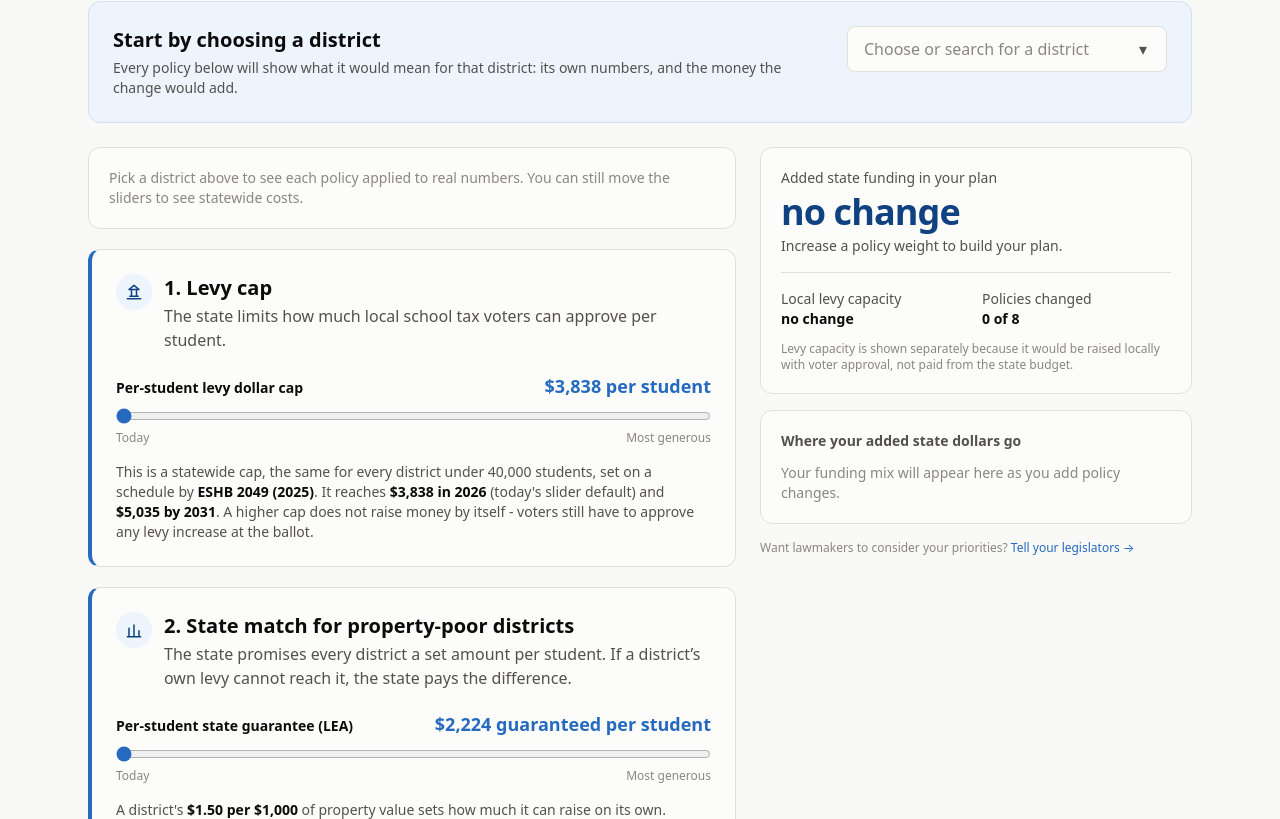
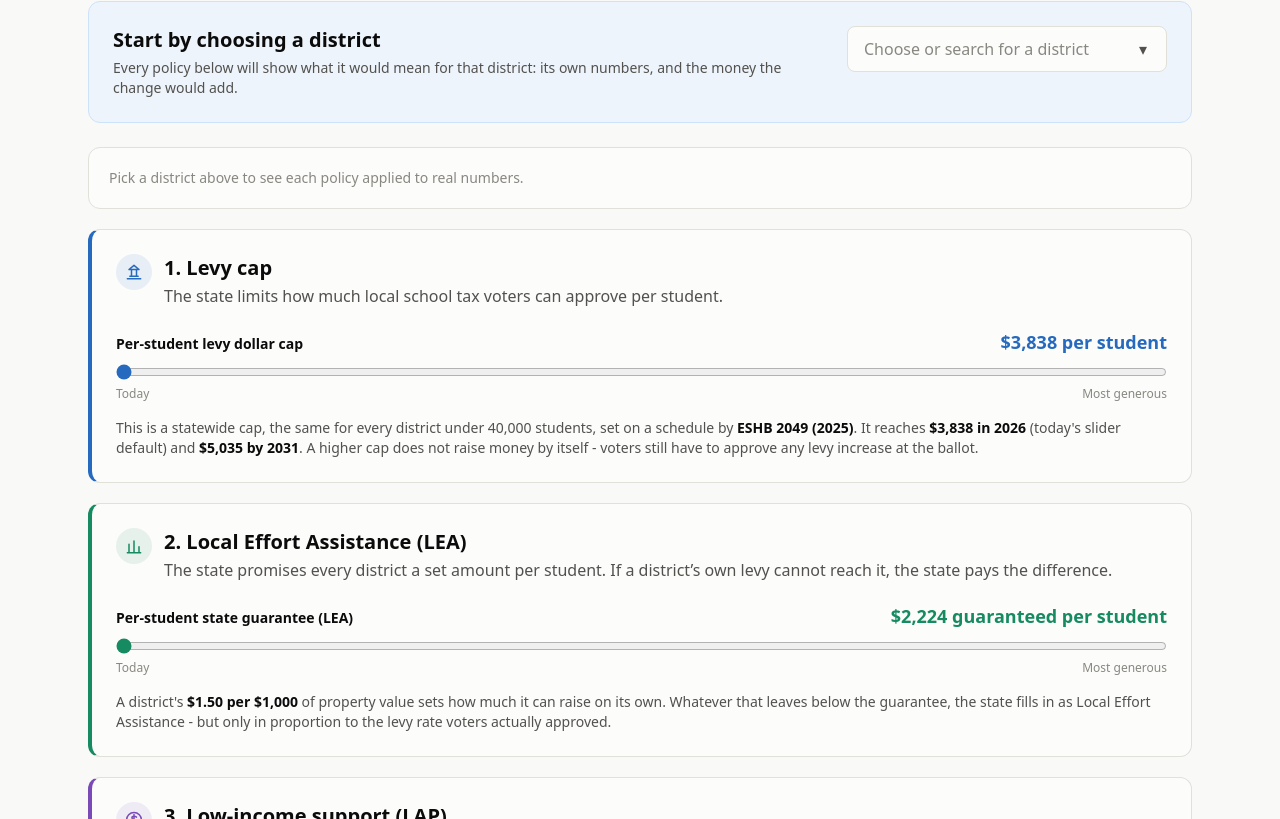
Before and after one commit to kwasant7/wa-school-funding-explorer, a Next.js app: page /simulator in a window 1280 px wide. Shown: the part 561-1380 px from the top of the page. Built offline with nearby package versions, Linux system fonts and the light colour scheme.

Commit message:
Refine policy simulator layout

```diff
--- a/src/components/Simulator.tsx
+++ b/src/components/Simulator.tsx
@@ -35,29 +35,10 @@ function leaFor(district: LevyDistrict, threshold: number) {
 }
 
 /** Statewide LEA cost at a given threshold, summed from real district data. */
-function statewideLea(threshold: number) {
-  let total = 0;
-  for (const d of Object.values(LEVY_DISTRICTS)) total += leaFor(d, threshold).payable;
-  return total;
-}
-
 /** A district's maximum enrichment levy authority: lesser of rate and per-pupil cap. */
 function levyAuthority(district: LevyDistrict, rate: number, perPupil: number) {
   return Math.min((rate * district.av) / 1000, perPupil * district.enrollment);
 }
-
-function statewideLevyAuthority(rate: number, perPupil: number) {
-  let total = 0;
-  for (const d of Object.values(LEVY_DISTRICTS))
-    total += levyAuthority(d, rate, perPupil);
-  return total;
-}
-
-const BASELINE_LEA_TOTAL = statewideLea(LEA.leaThresholdPerPupil);
-const BASELINE_LEVY_AUTHORITY = statewideLevyAuthority(
-  LEA.maxLevyRate,
-  LEA.maxLevyPerPupil
-);
 
 /** districts.json record joined with its levy/LEA inputs. */
 type DistrictRecord = (typeof data.districts)[number];
@@ -137,31 +118,6 @@ function leverImpactFor(
 }
 
 const STUDENTS = data.statewide.enrollment;
-const FUNDING_FTE = data.statewide.fundingEnrollment;
-const STATE_SHARE = data.statewide.revenues.state;
-const LOCAL_REVENUE = data.statewide.revenues.local;
-
-const LOW_INCOME_STUDENTS = data.districts.reduce(
-  (sum, district) => sum + district.demo.lowIncome,
-  0
-);
-const ELL_STUDENTS = data.districts.reduce(
-  (sum, district) => sum + district.demo.ell,
-  0
-);
-const SPED_STUDENTS = data.districts.reduce(
-  (sum, district) => sum + district.demo.sped,
-  0
-);
-const HIGH_POVERTY_LOW_INCOME_STUDENTS = data.districts.reduce(
-  (sum, district) =>
-    district.enrollment > 0 &&
-    district.demo.lowIncome / district.enrollment >= 0.6
-      ? sum + district.demo.lowIncome
-      : sum,
-  0
-);
-
 const BASELINE_LAP_PER_STUDENT = 1_500;
 const BASELINE_ELL_PER_STUDENT = 1_800;
 const BASELINE_SPED_ALLOCATION = 12_000;
@@ -172,6 +128,7 @@ const LEVERS = [
     id: 'levyPerPupil',
     group: 'Local levies and state match',
     icon: 'levy',
+    color: '#256abf',
     label: 'Levy cap',
     sliderLabel: 'Per-student levy dollar cap',
     description:
@@ -199,7 +156,8 @@ const LEVERS = [
     id: 'leaThreshold',
     group: 'Local levies and state match',
     icon: 'lea',
-    label: 'State match for property-poor districts',
+    color: '#168a61',
+    label: 'Local Effort Assistance (LEA)',
     sliderLabel: 'Per-student state guarantee (LEA)',
     description:
       'The state promises every district a set amount per student. If a district’s own levy cannot reach it, the state pays the difference.',
@@ -225,6 +183,7 @@ const LEVERS = [
     id: 'lowIncomeWeight',
     group: 'Student needs',
     icon: 'lowIncome',
+    color: '#7a4bb7',
     label: 'Low-income support (LAP)',
     sliderLabel: 'LAP dollars per low-income student',
     description: 'Extra help for students from low-income families.',
@@ -247,37 +206,10 @@ const LEVERS = [
     unit: 'per student',
   },
   {
-    id: 'povertyBonus',
-    group: 'Student needs',
-    icon: 'poverty',
-    label: 'High-poverty school bonus',
-    sliderLabel: 'Bonus per student in high-poverty districts',
-    description:
-      'Extra money for schools where most students are low-income.',
-    note: (
-      <>
-        Washington does not currently pay a concentration bonus. This models one:
-        extra dollars only where at least{' '}
-        <strong className="text-ink">60% of students are low-income</strong>,
-        on the theory that concentrated poverty costs more to address than the
-        same number of students spread across a wealthier district.
-      </>
-    ),
-    impactKey: 'poverty',
-    baseline: 0,
-    min: 0,
-    max: 3_000,
-    step: 100,
-    effect: (value: number) =>
-      value === 0
-        ? 'No bonus today'
-        : `+$${fmtInt(value)} per student in high-poverty districts`,
-    unit: 'per student',
-  },
-  {
     id: 'ellWeight',
     group: 'Student needs',
     icon: 'ell',
+    color: '#009978',
     label: 'English learner support',
     sliderLabel: 'Dollars per English learner',
     description: 'Language help for students learning English.',
@@ -301,6 +233,7 @@ const LEVERS = [
     id: 'spedMultiplier',
     group: 'Student needs',
     icon: 'sped',
+    color: '#d15f78',
     label: 'Special education',
     sliderLabel: 'Special education excess-cost multiplier',
     description: 'Services for students with disabilities.',
@@ -327,7 +260,8 @@ const LEVERS = [
     id: 'msoc',
     group: 'School operations',
     icon: 'msoc',
-    label: 'Supplies & operating costs',
+    color: '#bd7600',
+    label: 'Materials, Supplies, & Operating Costs (MSOC)',
     sliderLabel: 'MSOC dollars per student',
     description: 'Curriculum, technology, utilities, and insurance.',
     note: (
@@ -349,6 +283,7 @@ const LEVERS = [
     id: 'transportation',
     group: 'School operations',
     icon: 'transportation',
+    color: '#9a6a39',
     label: 'Student transportation',
     sliderLabel: 'Transportation funding level',
     description: 'Buses, drivers, fuel, and required routes.',
@@ -368,6 +303,35 @@ const LEVERS = [
     effect: (value: number) =>
       `${fmtMoney(BASELINE_TRANSPORTATION * (value / 100))} statewide`,
     unit: 'statewide',
+  },
+  {
+    id: 'povertyBonus',
+    group: 'Student needs',
+    icon: 'poverty',
+    color: '#7257c7',
+    label: 'High-poverty school bonus',
+    sliderLabel: 'Bonus per student in high-poverty districts',
+    description:
+      'Extra money for schools where most students are low-income.',
+    note: (
+      <>
+        Washington does not currently pay a concentration bonus. This models one:
+        extra dollars only where at least{' '}
+        <strong className="text-ink">60% of students are low-income</strong>,
+        on the theory that concentrated poverty costs more to address than the
+        same number of students spread across a wealthier district.
+      </>
+    ),
+    impactKey: 'poverty',
+    baseline: 0,
+    min: 0,
+    max: 3_000,
+    step: 100,
+    effect: (value: number) =>
+      value === 0
+        ? 'No bonus today'
+        : `+$${fmtInt(value)} per student in high-poverty districts`,
+    unit: 'per student',
   },
 ] as const;
 
@@ -564,18 +528,21 @@ function LeverBar({
   if (lever.id === 'leaThreshold' && levy) {
     const now = leaFor(levy, LEA.leaThresholdPerPupil);
     const plan = leaFor(levy, values.leaThreshold);
-    const scale = Math.max(values.leaThreshold, now.capacityPerPupil) * 1.08;
+    // Keep the same scale across settings so the bar's length communicates
+    // the amount, instead of always stretching the selected value to the end.
+    const scale = Math.max(lever.max, now.capacityPerPupil) * 1.08;
     const pct = (v: number) => `${Math.max(0, Math.min(100, (100 * v) / scale))}%`;
+    const ownLevy = Math.min(now.capacityPerPupil, values.leaThreshold);
     return (
       <figure>
         <figcaption className="flex flex-wrap items-center gap-x-4 gap-y-1 text-xs text-ink-secondary">
           <span className="flex items-center gap-1.5">
             <span className="inline-block w-3 h-3 rounded-sm bg-series-local" />
-            Their own $1.50 levy
+            Their own $1.50 levy: {fmtMoneyFull(Math.round(ownLevy))}
           </span>
           <span className="flex items-center gap-1.5">
             <span className="inline-block w-3 h-3 rounded-sm bg-series-state" />
-            State fills the gap
+            State fills the gap: {fmtMoneyFull(Math.round(plan.maxPerPupil))}
           </span>
         </figcaption>
         <div className="mt-3 flex items-center gap-3">
@@ -585,10 +552,18 @@ function LeverBar({
               Raises {fmtMoneyFull(Math.round(now.capacityPerPupil))}
             </p>
           </div>
-          <div className="flex-1 h-9 flex">
+          <div className="relative flex-1 h-12 pt-3">
+            <div className="absolute inset-x-0 bottom-0 h-9 rounded bg-baseline/35" />
+            <div className="absolute inset-x-0 bottom-0 h-9 flex">
+              <div
+                className="absolute -top-5 text-xs font-semibold tabular-nums text-series-local"
+                style={{ width: pct(ownLevy), minWidth: '4rem', textAlign: 'center' }}
+              >
+                {fmtMoneyFull(Math.round(ownLevy))}
+              </div>
             <div
               className="h-full rounded-l bg-series-local"
-              style={{ width: pct(Math.min(now.capacityPerPupil, values.leaThreshold)) }}
+              style={{ width: pct(ownLevy) }}
             />
             {plan.maxPerPupil > 0 && (
               <div
@@ -599,6 +574,7 @@ function LeverBar({
                   fmtMoneyFull(Math.round(plan.maxPerPupil))}
               </div>
             )}
+            </div>
           </div>
           <div className="w-20 shrink-0 text-lg font-bold tabular-nums">
             {fmtMoneyFull(Math.round(values.leaThreshold))}
@@ -648,7 +624,9 @@ function LeverBar({
   };
   const c = counts[lever.id];
   if (!c) return null;
-  const scale = Math.max(c.now, c.base) * 1.08 || 1;
+  // Use the policy's comparison ceiling, not the current selection, so a
+  // short bar stays short instead of looking like it fills the whole scale.
+  const scale = Math.max(lever.max, c.now, c.base) * 1.08 || 1;
   const pct = (v: number) => `${Math.max(0, Math.min(100, (100 * v) / scale))}%`;
   const added = Math.max(0, c.now - c.base);
 
@@ -669,7 +647,7 @@ function LeverBar({
           <p className="font-bold leading-tight">{name}</p>
           <p className="text-[11px] text-ink-muted">{c.who}</p>
         </div>
-        <div className="flex-1 h-9 flex">
+        <div className="flex-1 h-9 flex rounded bg-baseline/35 overflow-hidden">
           {c.base > 0 && (
             <div
               className="h-full rounded-l bg-series-state flex items-center justify-center text-white text-sm font-semibold"
@@ -714,12 +692,17 @@ function LeverCard({
   const newMoney = impact?.newMoney ?? 0;
 
   return (
-    <section className="card border-l-4 border-l-accent p-5 md:p-6">
+    <section
+      className="card border-l-4 p-5 md:p-6"
+      style={{ borderLeftColor: lever.color }}
+    >
       <div className="flex items-start gap-3">
         <span
-          className={`flex h-9 w-9 shrink-0 items-center justify-center rounded-full ${
-            changed ? 'bg-accent text-white' : 'bg-accent-wash text-accent-deep'
-          }`}
+          className="flex h-9 w-9 shrink-0 items-center justify-center rounded-full"
+          style={{
+            backgroundColor: changed ? lever.color : `${lever.color}18`,
+            color: changed ? '#fff' : lever.color,
+          }}
         >
           <LeverIcon name={lever.icon} />
         </span>
@@ -736,7 +719,10 @@ function LeverCard({
           <label htmlFor={lever.id} className="text-sm font-semibold">
             {lever.sliderLabel}
           </label>
-          <span className="text-lg font-bold tabular-nums text-accent">
+          <span
+            className="text-lg font-bold tabular-nums"
+            style={{ color: lever.color }}
+          >
             {lever.effect(value)}
           </span>
         </div>
@@ -752,7 +738,7 @@ function LeverCard({
             setValues((previous) => ({ ...previous, [lever.id]: next }));
           }}
           className="mt-2 w-full"
-          style={{ accentColor: '#256abf' }}
+          style={{ accentColor: lever.color }}
         />
         <div className="flex justify-between text-xs text-ink-muted">
           <span>Today</span>
@@ -765,7 +751,8 @@ function LeverCard({
                   [lever.id]: lever.baseline,
                 }))
               }
-              className="text-accent hover:underline"
+              className="hover:underline"
+              style={{ color: lever.color }}
             >
               Undo
             </button>
@@ -812,59 +799,12 @@ const BASELINE = Object.fromEntries(
   LEVERS.map((lever) => [lever.id, lever.baseline])
 ) as Values;
 
-const IMPACT_SEGMENTS = [
-  { key: 'lowIncome', label: 'Low-income / LAP', color: '#2a78d6' },
-  { key: 'poverty', label: 'High-poverty bonus', color: '#7257c7' },
-  { key: 'ell', label: 'ELL', color: '#1baf7a' },
-  { key: 'sped', label: 'Special education', color: '#d15f78' },
-  { key: 'lea', label: 'LEA', color: '#387a99' },
-  { key: 'msoc', label: 'MSOC', color: '#eda100' },
-  { key: 'transportation', label: 'Transportation', color: '#9a6a39' },
-] as const;
-
-function policyImpact(values: Values) {
-  const impacts = {
-    lowIncome:
-      LOW_INCOME_STUDENTS *
-      BASELINE_LAP_PER_STUDENT *
-      (values.lowIncomeWeight - 1),
-    poverty: HIGH_POVERTY_LOW_INCOME_STUDENTS * values.povertyBonus,
-    ell:
-      ELL_STUDENTS *
-      BASELINE_ELL_PER_STUDENT *
-      (values.ellWeight - 1),
-    sped:
-      SPED_STUDENTS *
-      BASELINE_SPED_ALLOCATION *
-      (values.spedMultiplier - 1.12),
-    // Summed district by district through the real LEA formula, not a
-    // flat statewide percentage.
-    lea: statewideLea(values.leaThreshold) - BASELINE_LEA_TOTAL,
-    msoc: FUNDING_FTE * (values.msoc - 1_614),
-    transportation:
-      BASELINE_TRANSPORTATION * (values.transportation / 100 - 1),
-  };
-
-  const stateTotal = Object.values(impacts).reduce(
-    (sum, impact) => sum + impact,
-    0
-  );
-  const localCapacity =
-    statewideLevyAuthority(LEA.maxLevyRate, values.levyPerPupil) -
-    BASELINE_LEVY_AUTHORITY;
-
-  return { impacts, stateTotal, localCapacity };
-}
-
 export default function Simulator() {
   const [values, setValues] = useState<Values>(BASELINE);
   const [code, setCode] = useState('');
-  const result = useMemo(() => policyImpact(values), [values]);
   const dirty = LEVERS.some(
     (lever) => values[lever.id] !== lever.baseline
   );
-  const statePerStudent = result.stateTotal / STUDENTS;
-  const statePercent = (100 * result.stateTotal) / STATE_SHARE;
 
   // Restore whatever district the visitor picked elsewhere on the site.
   useEffect(() => {
@@ -1080,12 +1020,54 @@ export default function Simulator() {
         )}
       </section>
 
-      <div className="mt-6 grid lg:grid-cols-[1fr,27rem] gap-6 items-start">
-        <div className="space-y-5">
+      {district && (
+        <section className="mt-6 card p-5 border-l-4 border-l-accent">
+          <h2 className="text-sm text-ink-secondary">
+            Your plan for{' '}
+            <strong className="text-ink">
+              {district.record.name.replace(/ School District.*$/, '')}
+            </strong>
+          </h2>
+          <p
+            className={`mt-1 text-4xl font-bold tracking-tight ${
+              districtTotals.state > 0 ? 'text-accent-deep' : 'text-ink'
+            }`}
+          >
+            {fmtSignedMoney(districtTotals.state)}
+            {Math.round(districtTotals.state) !== 0 && (
+              <span className="text-base font-normal text-ink-secondary"> / year</span>
+            )}
+          </p>
+          <p className="mt-1 text-sm text-ink-secondary">
+            {districtTotals.state === 0
+              ? 'No state money from your plan reaches this district yet.'
+              : `${((100 * districtTotals.state) / district.record.rev.total).toFixed(2)}% on top of its ${fmtMoney(district.record.rev.total)} budget.`}
+          </p>
+          {districtTotals.local > 0 && (
+            <p className="mt-2 text-sm text-ink-secondary">
+              Plus <strong className="text-ink">{fmtSignedMoney(districtTotals.local)}</strong>{' '}
+              of local levy room, if voters approve it.
+            </p>
+          )}
+          {districtTotals.zeroLevers.length > 0 && (
+            <p className="mt-3 pt-3 border-t border-line text-xs text-ink-muted">
+              Nothing from{' '}
+              {districtTotals.zeroLevers.map((label, i) => (
+                <span key={label}>
+                  {i > 0 && (i === districtTotals.zeroLevers.length - 1 ? ' or ' : ', ')}
+                  <strong className="text-ink-secondary">{label}</strong>
+                </span>
+              ))}
+              : this district does not qualify.
+            </p>
+          )}
+        </section>
+      )}
+
+      <div className="mt-6 space-y-5">
         {!district && (
           <p className="card p-5 text-sm text-ink-muted">
             Pick a district above to see each policy applied to real numbers.
-              You can still move the sliders to see statewide costs.
           </p>
         )}
         {LEVERS.map((lever, i) => (
@@ -1098,172 +1080,6 @@ export default function Simulator() {
             district={district}
           />
         ))}
-        </div>
-
-        <aside className="lg:sticky lg:top-6 space-y-4">
-          {/* District total first: on a district-first page, the statewide
-              number alone reads as if it were this district's. */}
-          {district && (
-            <div className="card p-5 border-l-4 border-l-accent">
-              <h2 className="text-sm text-ink-secondary">
-                For{' '}
-                <strong className="text-ink">
-                  {district.record.name.replace(/ School District.*$/, '')}
-                </strong>
-              </h2>
-              <p
-                className={`mt-1 text-4xl font-bold tracking-tight ${
-                  districtTotals.state > 0 ? 'text-accent-deep' : 'text-ink'
-                }`}
-              >
-                {fmtSignedMoney(districtTotals.state)}
-                {Math.round(districtTotals.state) !== 0 && (
-                  <span className="text-base font-normal text-ink-secondary">
-                    {' '}
-                    / year
-                  </span>
-                )}
-              </p>
-              <p className="mt-1 text-sm text-ink-secondary">
-                {districtTotals.state === 0
-                  ? 'No state money from your plan reaches this district yet.'
-                  : `${((100 * districtTotals.state) / district.record.rev.total).toFixed(2)}% on top of its ${fmtMoney(district.record.rev.total)} budget.`}
-              </p>
-              {districtTotals.local > 0 && (
-                <p className="mt-2 text-sm text-ink-secondary">
-                  Plus{' '}
-                  <strong className="text-ink">
-                    {fmtSignedMoney(districtTotals.local)}
-                  </strong>{' '}
-                  of local levy room, if voters approve it.
-                </p>
-              )}
-              {districtTotals.zeroLevers.length > 0 && (
-                <p className="mt-3 pt-3 border-t border-line text-xs text-ink-muted">
-                  Nothing from{' '}
-                  {districtTotals.zeroLevers.map((l, i) => (
-                    <span key={l}>
-                      {i > 0 && (i === districtTotals.zeroLevers.length - 1 ? ' or ' : ', ')}
-                      <strong className="text-ink-secondary">{l}</strong>
-                    </span>
-                  ))}
-                  : this district does not qualify.
-                </p>
-              )}
-            </div>
-          )}
-
-          <div className="card p-5">
-            <h2 className="text-sm text-ink-secondary">
-              {district ? 'Statewide, all districts' : 'Added state funding in your plan'}
-            </h2>
-            <p className="mt-1 text-4xl font-bold tracking-tight text-accent-deep">
-              {fmtSignedMoney(result.stateTotal)}
-              {Math.round(result.stateTotal) !== 0 && (
-                <span className="text-base font-normal text-ink-secondary">
-                  {' '}
-                  / year
-                </span>
-              )}
-            </p>
-            <p className="mt-1 text-sm text-ink-secondary">
-              {result.stateTotal === 0
-                ? 'Increase a policy weight to build your plan.'
-                : `${fmtSignedMoney(statePerStudent)} per student averaged across all ${fmtInt(data.statewide.districts)} districts, or ${statePercent.toFixed(1)}% more than the current state share.`}
-            </p>
-
-            <dl className="mt-4 grid grid-cols-2 gap-3 text-sm border-t border-line pt-4">
-              <div>
-                <dt className="text-ink-secondary">Local levy capacity</dt>
-                <dd className="font-semibold tabular-nums">
-                  {fmtSignedMoney(result.localCapacity)}
-                </dd>
-              </div>
-              <div>
-                <dt className="text-ink-secondary">Policies changed</dt>
-                <dd className="font-semibold tabular-nums">
-                  {
-                    LEVERS.filter(
-                      (lever) => values[lever.id] !== lever.baseline
-                    ).length
-                  }{' '}
-                  of {LEVERS.length}
-                </dd>
-              </div>
-            </dl>
-            <p className="mt-3 text-xs text-ink-muted">
-              Levy capacity is shown separately because it would be raised
-              locally with voter approval, not paid from the state budget.
-            </p>
-          </div>
-
-          <div className="card p-5">
-            <h2 className="text-sm font-semibold text-ink-secondary">
-              Where your added state dollars go
-            </h2>
-            {result.stateTotal > 0 ? (
-              <>
-                <div
-                  className="mt-4 flex h-7 rounded overflow-hidden"
-                  style={{ gap: 2 }}
-                  role="img"
-                  aria-label={IMPACT_SEGMENTS.filter(
-                    (segment) => result.impacts[segment.key] > 0
-                  )
-                    .map(
-                      (segment) =>
-                        `${segment.label}: ${fmtMoney(result.impacts[segment.key])}`
-                    )
-                    .join(', ')}
-                >
-                  {IMPACT_SEGMENTS.filter(
-                    (segment) => result.impacts[segment.key] > 0
-                  ).map((segment) => (
-                    <div
-                      key={segment.key}
-                      style={{
-                        width: `${(100 * result.impacts[segment.key]) / result.stateTotal}%`,
-                        background: segment.color,
-                      }}
-                      title={`${segment.label}: ${fmtMoney(result.impacts[segment.key])}`}
-                    />
-                  ))}
-                </div>
-                <div className="mt-4 space-y-2">
-                  {IMPACT_SEGMENTS.filter(
-                    (segment) => result.impacts[segment.key] > 0
-                  )
-                    .sort(
-                      (a, b) =>
-                        result.impacts[b.key] - result.impacts[a.key]
-                    )
-                    .map((segment) => (
-                      <div
-                        key={segment.key}
-                        className="flex items-center justify-between gap-3 text-sm"
-                      >
-                        <span className="flex items-center gap-2 text-ink-secondary">
-                          <span
-                            className="inline-block w-2.5 h-2.5 rounded-sm"
-                            style={{ background: segment.color }}
-                            aria-hidden
-                          />
-                          {segment.label}
-                        </span>
-                        <span className="font-semibold tabular-nums">
-                          {fmtMoney(result.impacts[segment.key])}
-                        </span>
-                      </div>
-                    ))}
-                </div>
-              </>
-            ) : (
-              <p className="mt-3 text-sm text-ink-muted">
-                Your funding mix will appear here as you add policy changes.
-              </p>
-            )}
-          </div>
-
         {dirty && (
           <button
             type="button"
@@ -1273,14 +1089,12 @@ export default function Simulator() {
             Reset all policies to current law
           </button>
         )}
-
         <p className="text-xs text-ink-muted">
           Want lawmakers to consider your priorities?{' '}
           <Link href="/take-action" className="text-accent hover:underline">
             Tell your legislators →
           </Link>
         </p>
-        </aside>
       </div>
     </div>
   );
```
Lines whose indentation alone changed are shown as unchanged.
